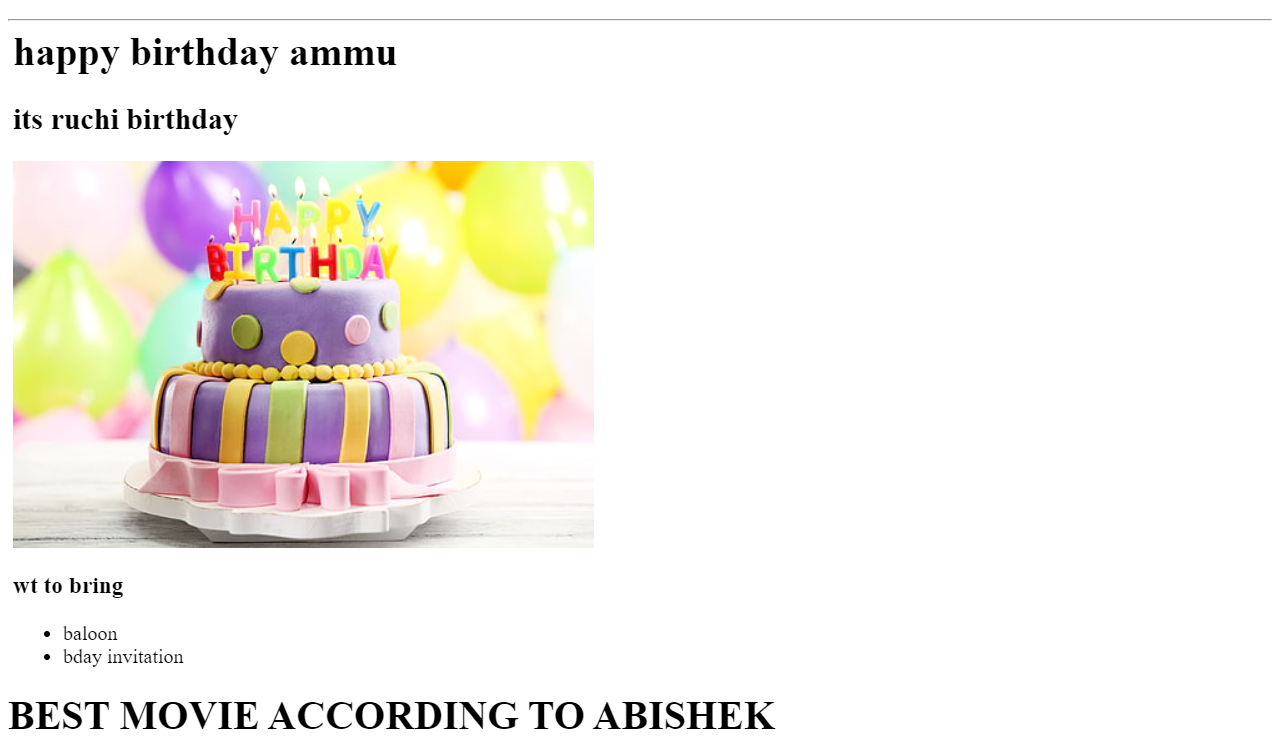
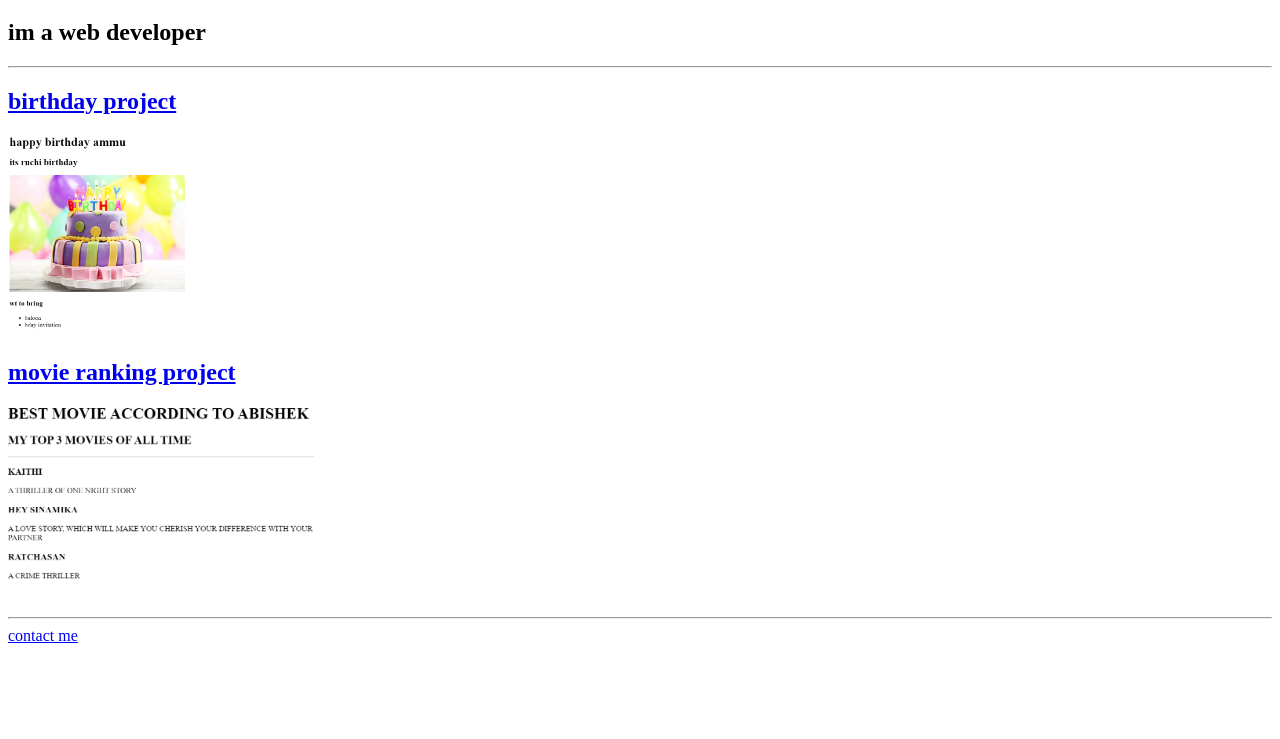
Before and after one commit to ak9541/abiportfolio, a plain HTML site: page index.html in a window 1280 px wide. Shown: the part 61-800 px from the top of the page. Drawn offline with Linux system fonts and the light colour scheme.

Commit message:
Update index.html

```diff
--- a/index.html
+++ b/index.html
@@ -6,9 +6,11 @@
  </head>
  <body>
     <h1>AK's portfolio</h1>
+    <h2>im a web developer</h2>
     <hr>
-    <a href ="./public/birthday-invite.html"><img src="./assets/images/Screenshot 2024-12-23 210943.png"></a>
-    <a href ="./public/movie-ranking.html"><img src="./assets/images/Screenshot 2024-12-23 211842.png"></a>
+    <a href ="./public/birthday-invite.html"><h2>birthday project</h2><img src="./assets/images/Screenshot 2024-12-23 210943.png" height ="200"></a>
+    <a href ="./public/movie-ranking.html"><h2>movie ranking project</h2><img src="./assets/images/Screenshot 2024-12-23 211842.png" height="200"></a>
+    <hr>
     <a href ="./public/contact.html">contact me</a>
  </body>
 </html>
```
